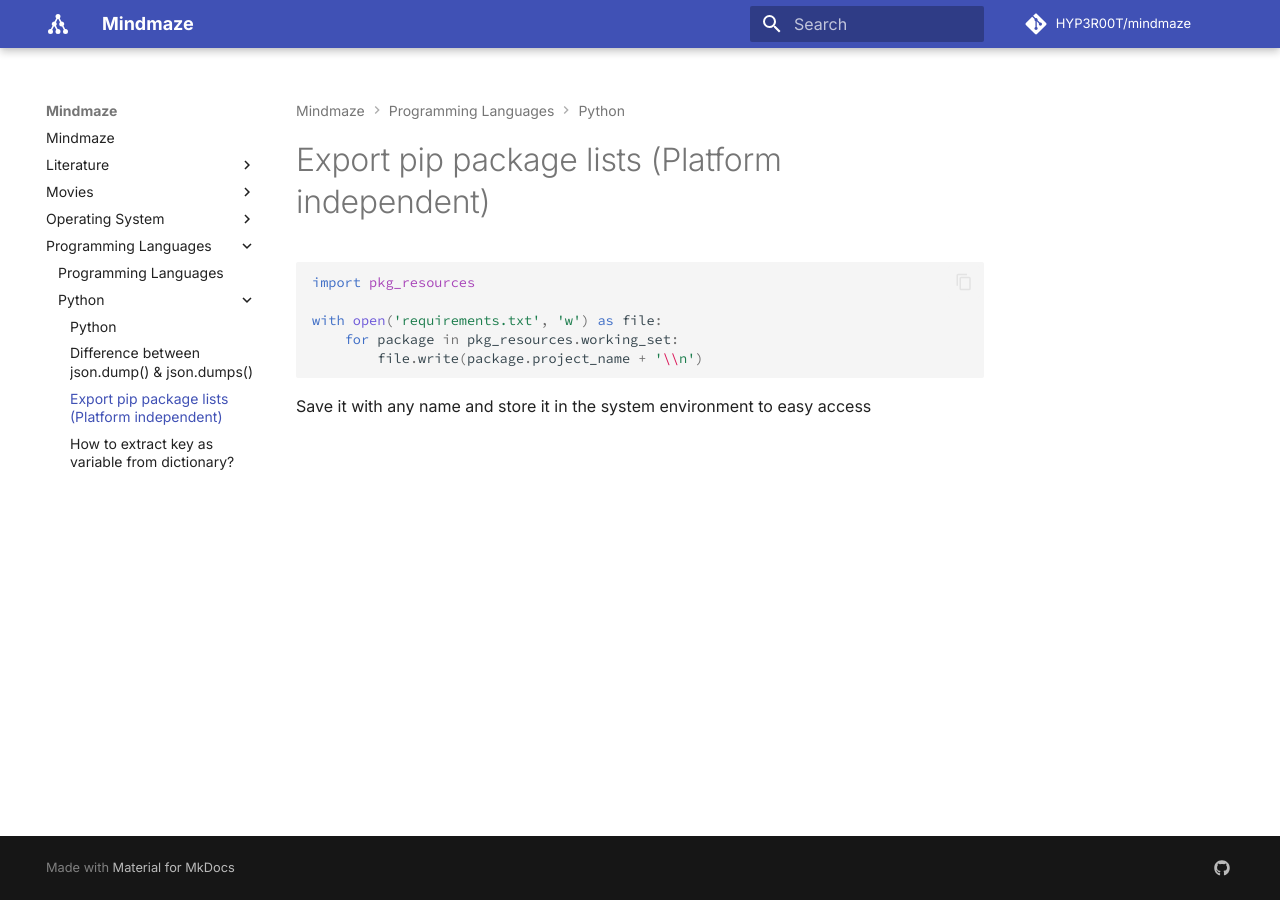
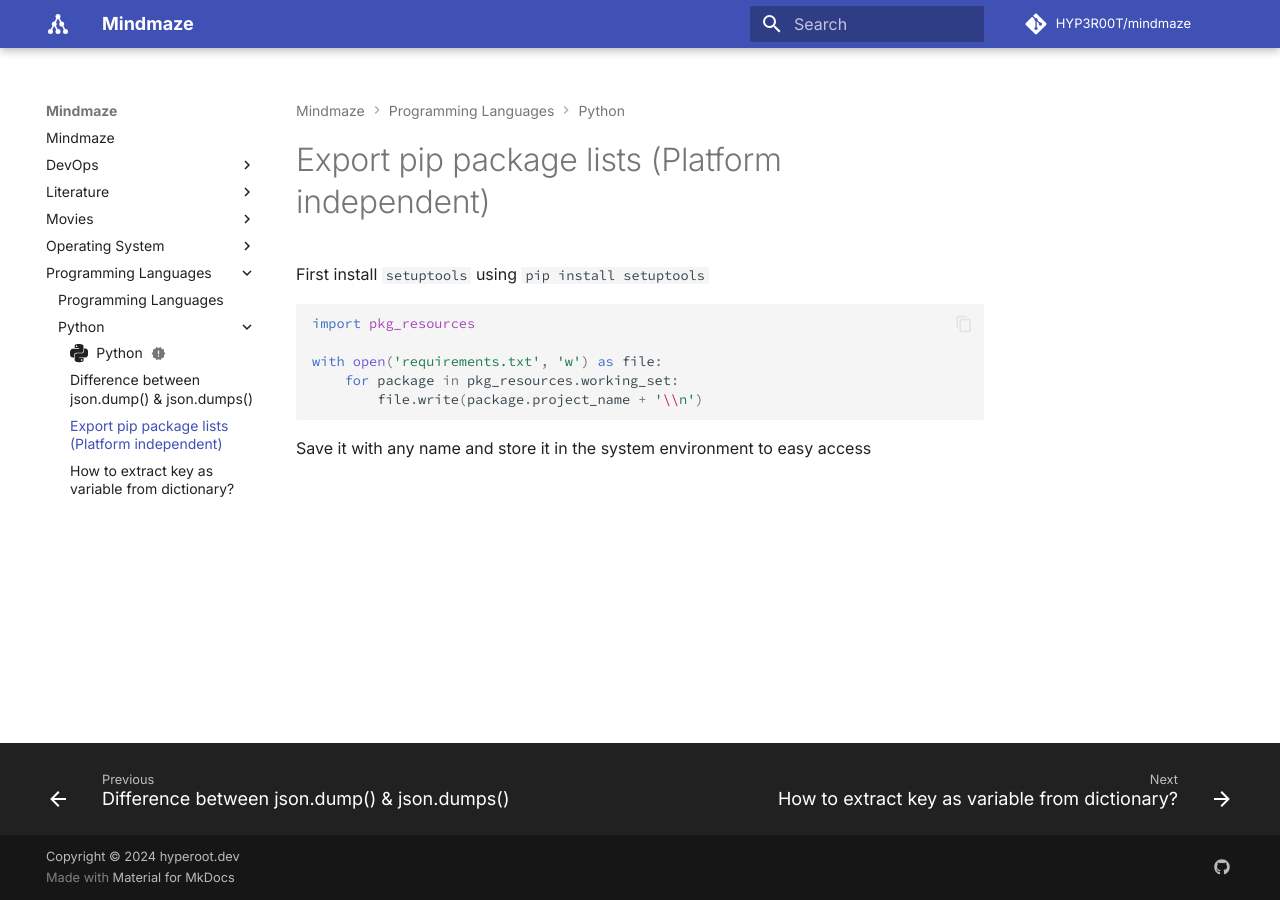
Before and after one commit to HYP3R00T/mindmaze, an MkDocs documentation site: the page built from mindmaze/Programming Languages/Python/Export pip package lists (Platform independent).md, in a window 1280 px wide. Built offline with MkDocs 1.6.1 and Material for MkDocs 9.7.7, drawn with Linux system fonts in a browser that asks for light colours; comment, search, counter and statistics services are not loaded.

Commit message:
minor changes to style

````diff
--- a/mindmaze/Programming Languages/Python/Export pip package lists (Platform independent).md
+++ b/mindmaze/Programming Languages/Python/Export pip package lists (Platform independent).md
@@ -1,4 +1,6 @@
 # Export pip package lists (Platform independent)
+First install `setuptools` using `pip install setuptools`
+
 ```python
 import pkg_resources
 
--- a/mkdocs.yml
+++ b/mkdocs.yml
@@ -22,6 +22,7 @@ theme:
     - navigation.top
     - navigation.prune
     - navigation.indexes
+    - navigation.footer
     - toc.follow
     - content.code.copy
 plugins:
@@ -65,5 +66,8 @@ extra:
   social:
     - icon: fontawesome/brands/github
       link: https://github.com/HYP3R00T
+  status:
+    new: Recently added
 extra_css:
   - stylesheets/extra.css
+copyright: Copyright &copy; 2024 hyperoot.dev
````
Also changed, not shown: README.md (+1 -0 lines), mindmaze/DevOps/@DevOps.md (added, +8 -0 lines), mindmaze/Programming Languages/Python/@Python.md (+5 -0 lines), 1 other file.
